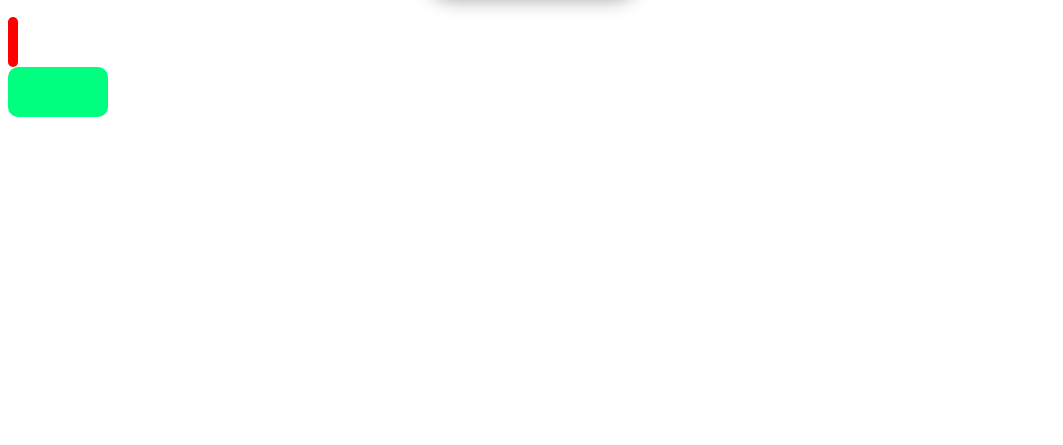
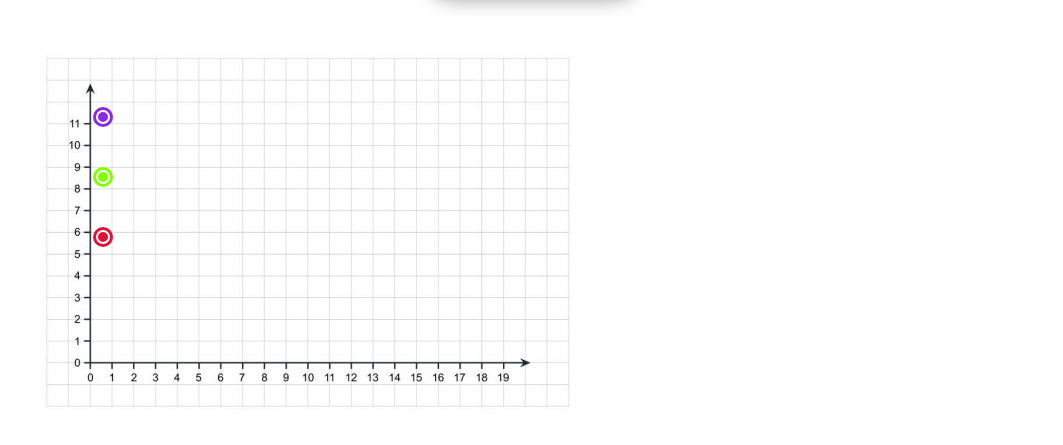
Before and after one commit to AvAValera/web, a plain HTML site: page Learn/news-block.html in a window 1280 px wide. Shown: the part 481-926 px from the top of the page, without its empty margins (0-1063 px from the left). Before the commit the page ends 800 px from the top, so only its background shows below. Drawn offline with Linux system fonts and the light colour scheme.

Commit message:
add graph

```diff
--- a/Learn/news-block.html
+++ b/Learn/news-block.html
@@ -50,15 +50,25 @@
 
     <div class="row">
 
-        <div class="line">
-            <div class="line__body"></div>
-            <div class="line__body2"></div>
-        </div>
+        <div class="graf">
+            <div class="graf__container">
+               <div class="graf__line gl1">
+                    <div class="line"></div>
+                    <div class="circle"></div>
+               </div>
+               <div class="graf__line gl2">
+                    <div class="line line2"></div>
+                    <div class="circle circle2"></div>
+               </div>
+               <div class="graf__line gl3">
+                    <div class="line line3"></div>
+                    <div class="circle circle3"></div>
+               </div>
 
 
 
-
-
+            </div>
+        </div>
     </div>
 
 
--- a/Learn/news-style.css
+++ b/Learn/news-style.css
@@ -156,27 +156,79 @@
     background-color: yellow;
     border: 5px solid  yellow;
 }
+.graf{
+
+}
+.graf__container{
+    position: relative;
+    background-image: url(img/graf.jpg);
+    width: 600px;
+    height: 425px;
+
+}
+.graf__line{
+    display: flex;
+    align-items: center;
+    position: relative;
+}
 .line{
+    width: 10px;
+    height: 10px;
+    background-color: blue;
+    transition: all 1s ease;
 }
-.line__body{
 
+.circle{
+    position: relative;
+    width: 20px;
+    height: 20px;
+    border-radius: 50%;
+    left: -15px;
+    transition: all 1s ease;
+}
+.circle::before{
+    content: "";
+    display: block;
+    position: absolute;
     width: 10px;
-    height: 50px;
-    background-color: red;
-    border-radius: 10px;
-    transition: 2s ease;
+    height: 10px;
+    border-radius: 50%;
+    border: 2px solid white;
+    left: 3px;
+    top: 3px;
 }
-.line__body2{
+.gl1{
+    position: absolute;
+    left: 90px;
+    top: 90px;
+
+}
+.gl1> .circle, .line{
+    background-color: blueviolet;
+}
+.gl2{
+    position: absolute;
+    left: 90px;
+    top: 150px;
+}
+.gl2 > .circle2, .line2{
+    background-color: chartreuse;
+}
+.gl3{
+    position: absolute;
+    left: 90px;
+    top: 210px;
+}
+.gl3 > .circle3, .line3{
+    background-color: crimson;
+}
+
+.graf__container:hover .gl1 .line{
+    width: 400px;
+}
+.graf__container:hover .gl2 .line{
+    width: 300px;
+}
+.graf__container:hover .gl3 .line{
     width: 100px;
-    height: 50px;
-    background-color: springgreen;
-    border-radius: 10px;
-    transition: 1s ease;
 }
-.line__body2:hover{
-    width: 500px;
-    background-color: darkgreen;
-}
-.line__body:hover {
-    width: 700px;
-}
```
Also changed, not shown: Learn/img/graf.jpg (added).
